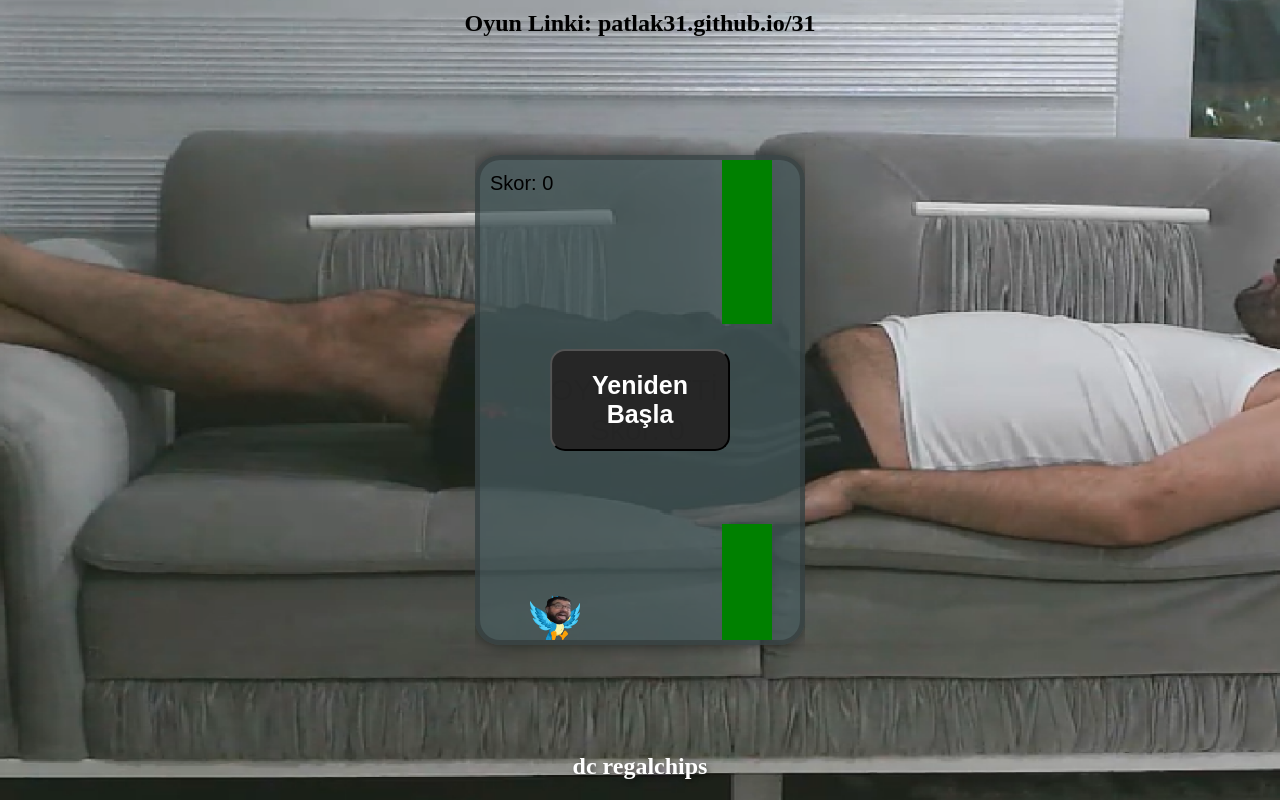
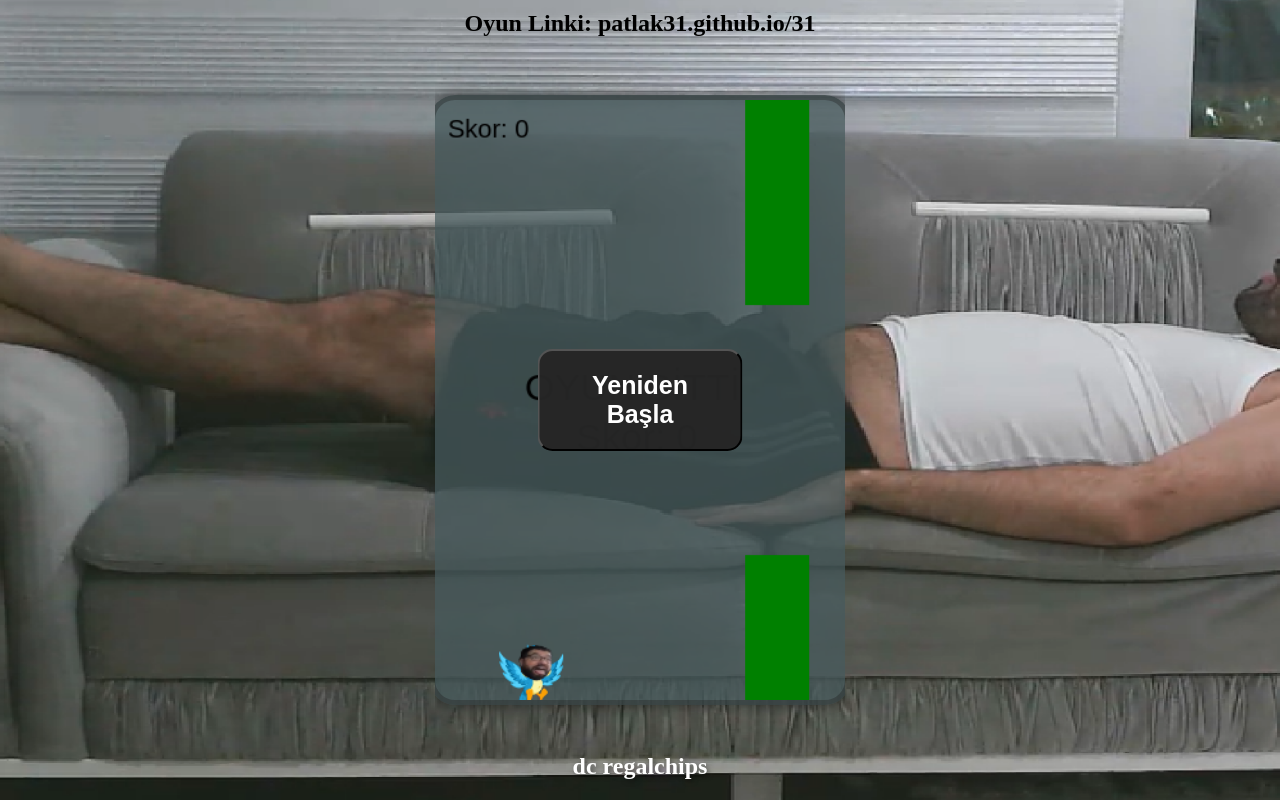
Before and after one commit to patlak31/31, a plain HTML site: page index.html in a window 1280 px wide. Drawn offline with Linux system fonts and the light colour scheme.

Commit message:
Update style.css

```diff
--- a/style.css
+++ b/style.css
@@ -44,8 +44,10 @@ body, html {
 /* Oyun alanının konteyneri */
 #game-container {
     position: relative;
-    width: 320px; /* Sabit genişlik */
-    height: 480px; /* Sabit yükseklik */
+    width: 100%;
+    max-width: 480px; /* Maksimum genişlik */
+    height: 80%;
+    max-height: 600px; /* Maksimum yükseklik */
     display: flex;
     justify-content: center;
     align-items: center;
@@ -58,8 +60,8 @@ body, html {
 /* Canvas ayarları */
 canvas {
     display: block;
-    width: 100%;  /* Ekranın genişliğine göre %100 genişlik */
-    height: 100%; /* Ekranın yüksekliğine göre %100 yükseklik */
+    width: 100%;
+    height: 100%;
 }
 
 /* Yeniden Başla butonu */
```
